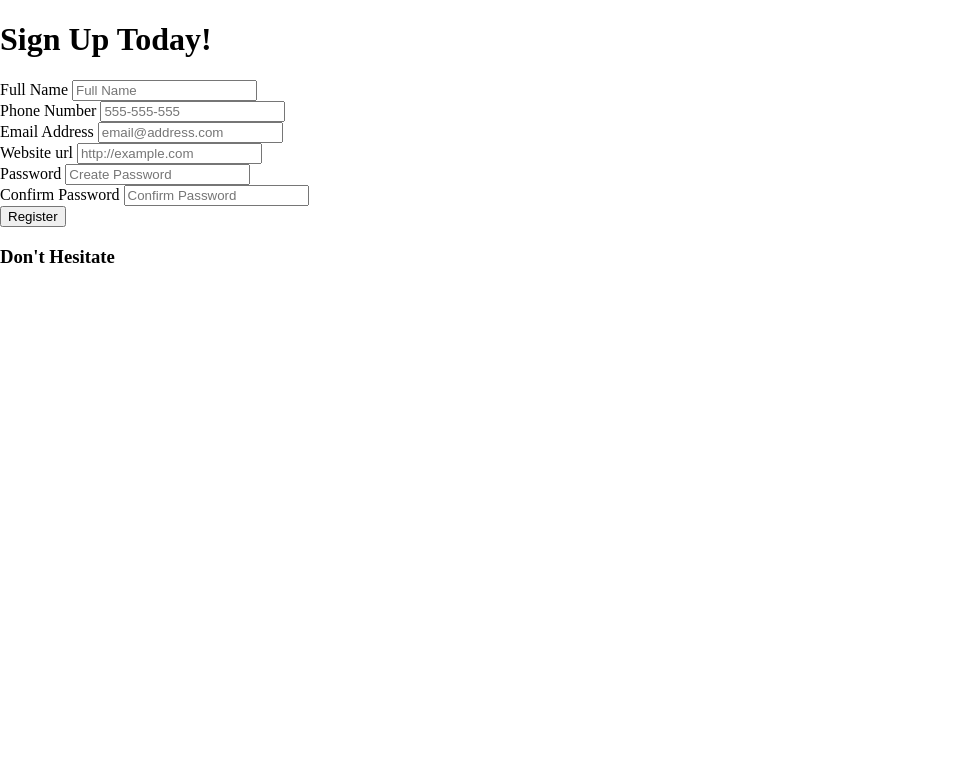
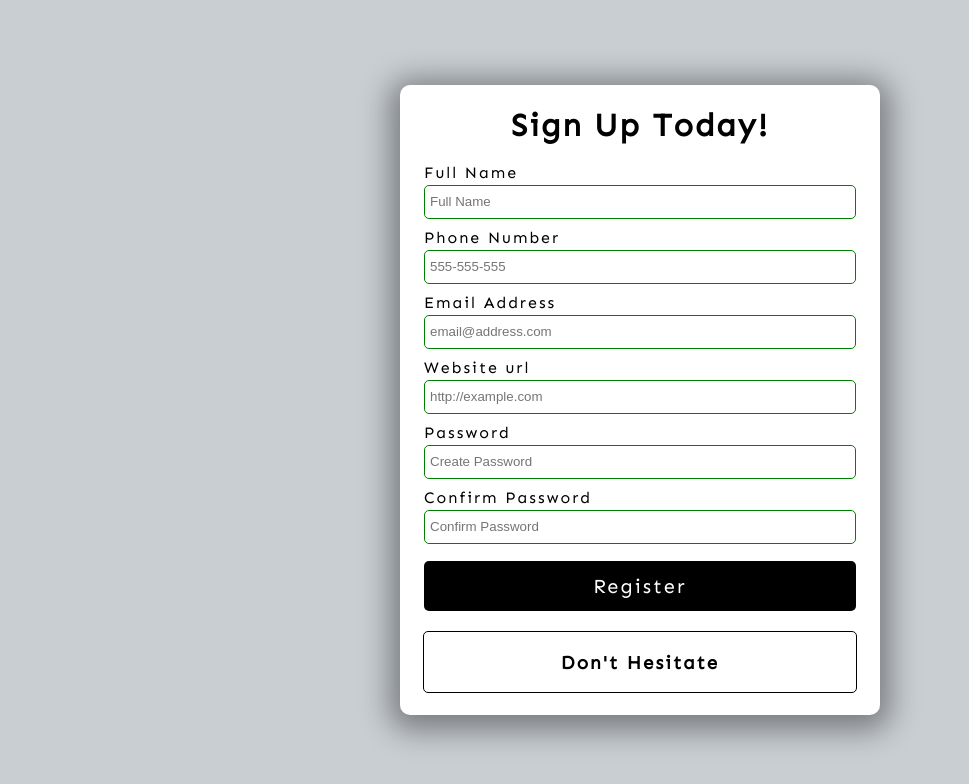
Before and after one commit to maleina/form-validation, a plain HTML site: page index.html in a window 1280 px wide. Shown: the whole page, without its empty margins (0-969 px from the left). Drawn offline with Linux system fonts and the light colour scheme.

Commit message:
feat: Add styles to form

```diff
--- a/style.css
+++ b/style.css
@@ -1,3 +1,5 @@
+@import url('https://fonts.googleapis.com/css2?family=Sen&display=swap');
+
 html {
     box-sizing: border-box;
 }
@@ -5,4 +7,87 @@ html {
 body {
     margin: 0;
     min-height: 100vh;
+    font-family: 'Sen', sans-serif;
+    letter-spacing: 2px;
+    display: flex;
+    align-items: center;
+    justify-content: center;
+    background: #c9ced3;
 }
+
+.container {
+    width: 480px;
+    height: 630px;
+    background: white;
+    display: flex;
+    flex-direction: column;
+    align-items: center;
+    border-radius: 10px;
+    box-shadow: 0 5px 30px 10px rgba(0, 0, 0, 0.4);
+}
+
+/* Form */
+form {
+    width: 90%;
+}
+
+.form-group {
+    height: 65px;
+}
+
+label {
+    position: relative;
+    bottom: 3px;
+}
+
+input {
+    width: 100%;
+    height: 34px;
+    padding: 5px;
+    border: 1px solid black;
+    border-radius: 5px;
+    outline: none;
+    box-sizing: border-box;
+    transition: all 0.3s;
+}
+
+input:valid {
+    border: 1px solid green;
+}
+
+input:invalid {
+    border: 1px solid red;
+}
+
+button {
+    cursor: pointer;
+    color: white;
+    background: black;
+    border: none;
+    border-radius: 5px;
+    height: 50px;
+    width: 100%;
+    font-family: Sen, sans-serif;
+    font-size: 20px;
+    letter-spacing: 2px;
+    margin-top: 5px;
+}
+
+button:hover {
+    filter: brightness(200%);
+    background: rgb(22, 22, 22);
+}
+
+button:focus {
+    outline: none;
+}
+
+.message-container {
+    border: 1px solid black;
+    border-radius: 5px;
+    width: 90%;
+    margin-top: 20px;
+    display: flex;
+    justify-content: center;
+    color: black;
+}
```
